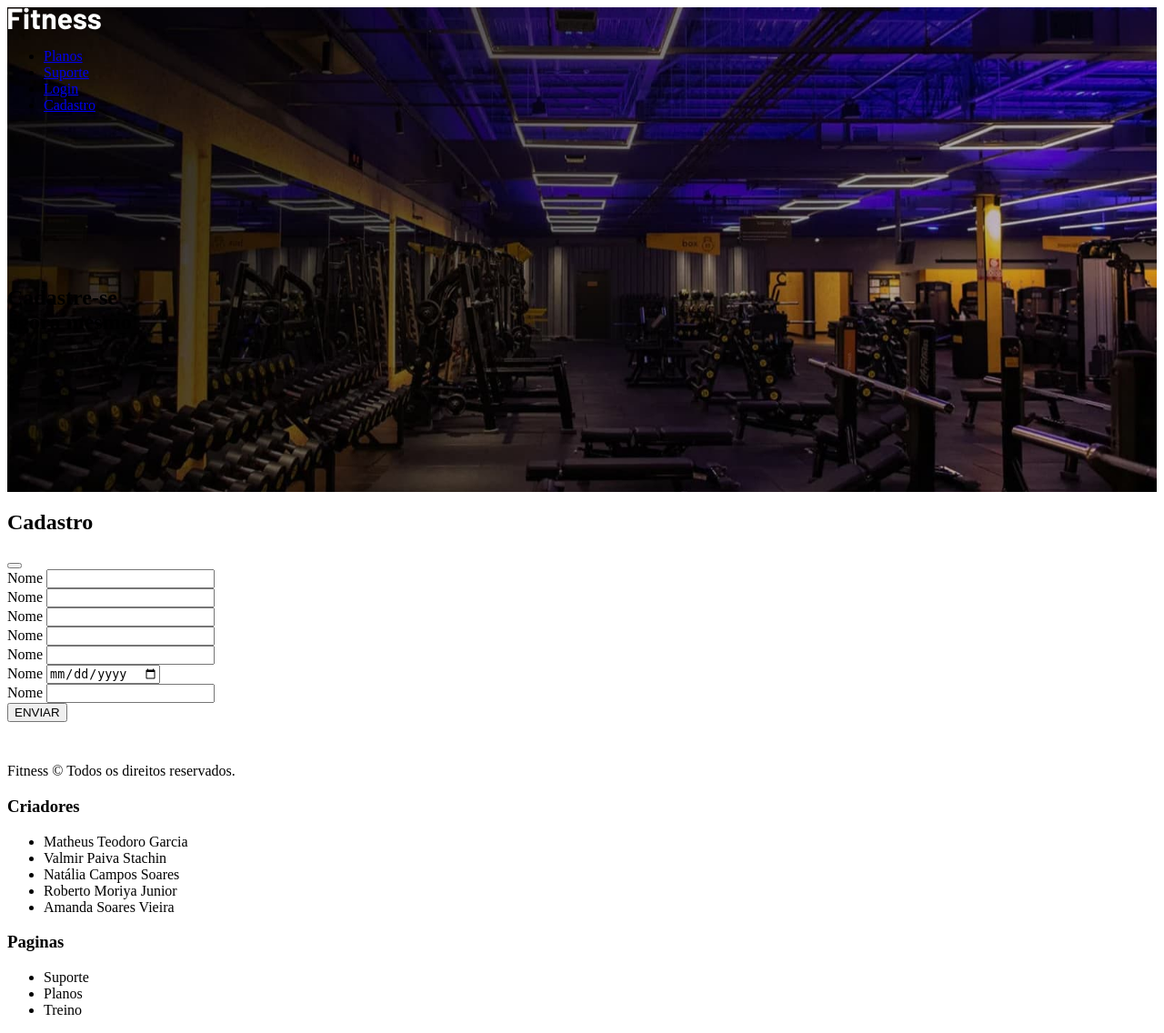
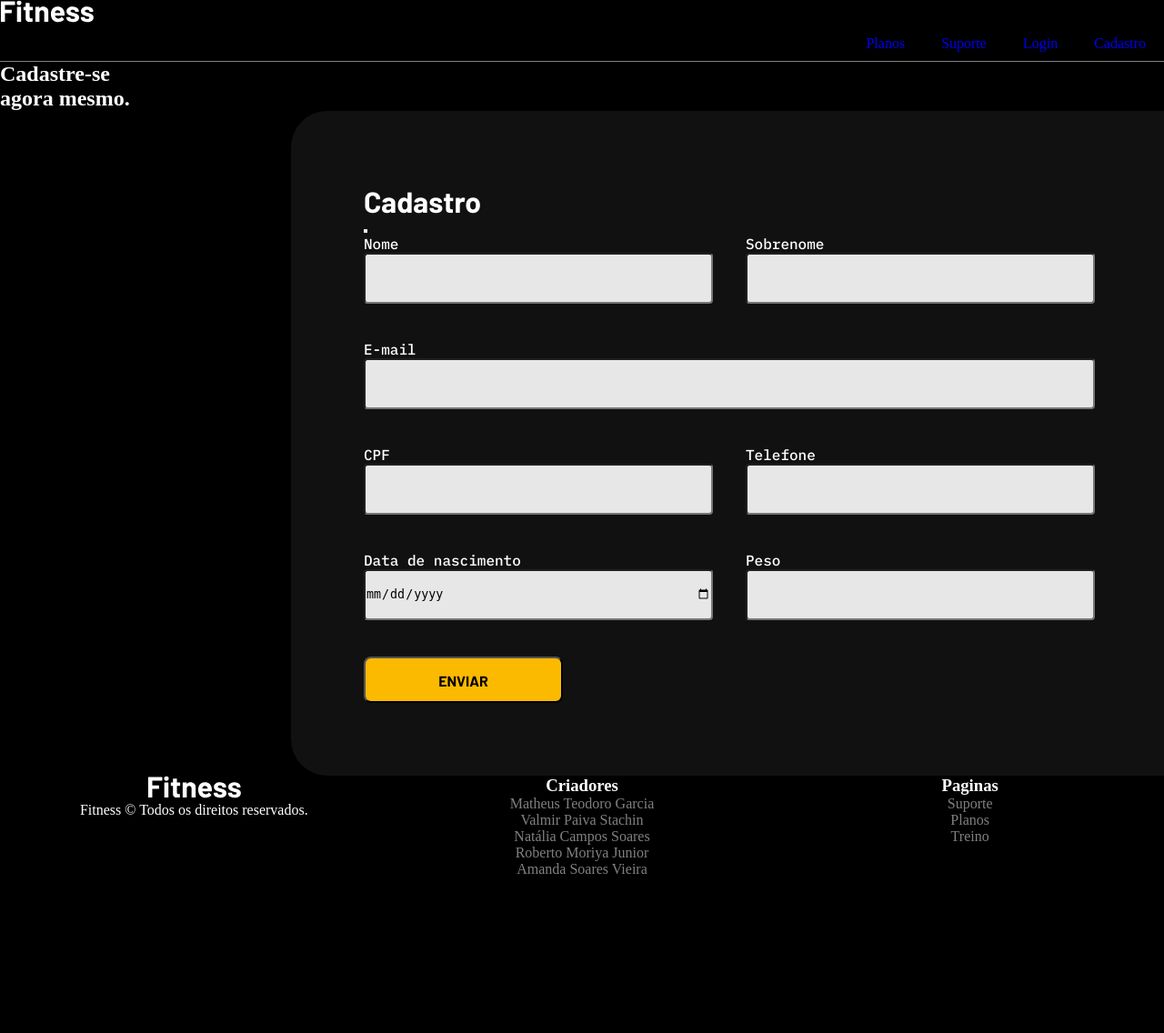
Before and after one commit to MatheusTG/Academia, a Python web app: template templates/cadastro.html in a window 1280 px wide. Shown: the whole page at 91% size. After the commit the page ends 961 px from the top, so only its background shows below. Run offline with Jinja, Linux system fonts and the light colour scheme; the template is opened without the code that fills it, so the values that code supplies are empty.

Commit message:
CSS cadastro (código da Natália)

```diff
--- a/templates/cadastro.html
+++ b/templates/cadastro.html
@@ -4,8 +4,8 @@
 <head>
    <meta charset="UTF-8">
    <meta name="viewport" content="width=device-width, initial-scale=1.0">
-   <title>Home - Fitness</title>
-   <link rel="stylesheet" href="./css/home.css">
+   <title>Cadastro - Fitness</title>
+   <link rel="stylesheet" href="./css/style.css">
    <link rel="icon" href="./favicon.svg" type="img/svg+xml">
 
    <link rel="preconnect" href="https://fonts.googleapis.com">
@@ -13,7 +13,7 @@
    <link href="https://fonts.googleapis.com/css2?family=Barlow:wght@500;700;900&family=IBM+Plex+Mono:wght@500;700&display=swap" rel="stylesheet">
 </head>
 
-<body>
+<body class="body-cadastro">
    <article class="main">
       <header class="header">
          <div><img src="./img/logo.svg" alt=""></div>
@@ -26,46 +26,50 @@
             </ul>
          </nav>
       </header>
+      <div class="meio"></div>
       <main id="">
-         <h1 class="titulo-principal titulo">Cadastre-se<br>agora mesmo</h1>
+         <h1 class="titulo-principal titulo">Cadastre-se<br>agora mesmo.</h1>
       </main>
    </article>
 
-    <section>
+   <section class="cadastro-container">
+      <div class="cadastro-content">
          <h2>Cadastro</h2>
          <button></button>
-      <form action="./">
+         <form action="./" class="form-cadastro">
+               <div class="form-container">
                   <div>
                      <label for="nome">Nome</label>
-          <input type="text" id="nome">
+                     <input type="text" >
                   </div>
-        <div>
-          <label for="sobrenome">Nome</label>
-          <input type="text" id="sobrenome">
+                  <div id="sobrenome">
+                     <label for="sobrenome">Sobrenome</label>
+                     <input type="text" >
                   </div>
-        <div>
-          <label for="email">Nome</label>
+                  <div id="email">
+                     <label for="email">E-mail</label>
                      <input type="email" id="email">
                   </div>
-        <div>
-          <label for="cpf">Nome</label>
-          <input type="text" id="cpf">
+                  <div id="cpf">
+                     <label for="cpf">CPF</label>
+                     <input type="text" >
                   </div>
-        <div>
-          <label for="telefone">Nome</label>
-          <input type="tel" id="telefone">
+                  <div id="telefone">
+                     <label for="telefone">Telefone</label>
+                     <input type="tel" >
                   </div>
-        <div>
-          <label for="data-nasc">Nome</label>
-          <input type="date" id="data-nasc">
+                  <div id="data-nasc">
+                     <label for="data-nasc">Data de nascimento</label>
+                     <input type="date" >
                   </div>
-        <div>
-          <label for="peso">Nome</label>
-          <input type="number" id="peso">
+                  <div id="peso">
+                     <label for="peso">Peso</label>
+                     <input type="number" >
                   </div>
-
-        <button>ENVIAR</button>
+               </div>
+               <button class="enviar">ENVIAR</button>
          </form>
+      </div>
    </section>
 
    <footer class="footer">
--- /dev/null
+++ b/templates/css/cadastro.css
@@ -0,0 +1,57 @@
+.body-cadastro{
+    background-color: var(--cor02);
+    color: var(--cor01);
+}
+
+.cadastro-container {
+    display: grid;
+    grid-template-columns: 1fr 3fr;
+}
+
+.cadastro-content{
+    grid-column: 2;
+    padding: 80px;
+    background-color: var(--cor06);
+    border-radius: 40px 0 0 40px;
+}
+
+.cadastro-container h2{
+    font-size: 2rem;
+    font-family: "Barlow";
+    align-self: flex-start;
+}
+
+.form-container{
+    display: grid;
+    grid-template-columns: 1fr 1fr;
+    font-family: "IBM Plex Mono";
+    gap: 40px;
+    margin-bottom: 40px;
+}
+
+.form-container label {
+    display: block;
+}
+
+.form-container input{
+    height:52px;
+    width: 100%;
+    background-color: var(--cor07);
+    border-radius: 4px
+}
+
+.form-container #email {
+    grid-column: span 2;
+}
+
+.enviar{
+    background-color: var(--cor03);
+    width: 219px;
+    height: 51px;
+    border-radius: 8px;
+    padding: 15px 48px 15px 48px;
+    gap: 10px;
+    font-family: "Barlow";
+    font-weight: bold;
+    font-size: medium;
+}
--- a/templates/css/global.css
+++ b/templates/css/global.css
@@ -8,11 +8,13 @@
 }
 
 :root {
-  --cor01:#FFFFFF;
-  --cor02:#000000;
-  --cor03:#FBBA00;
-  --cor04:#0B1DBA;
-  --cor05:#808080;
+  --cor01: #FFFFFF;
+  --cor02: #000000;
+  --cor03: #FBBA00;
+  --cor04: #0B1DBA;
+  --cor05: #808080;
+  --cor06: #111111;
+  --cor07: #E7E7E7;
 }
 
 ul{
--- a/templates/css/style.css
+++ b/templates/css/style.css
@@ -1,4 +1,3 @@
-<<<<<<< HEAD
 /* Geral */
 @import './global.css';
 @import './header.css';
@@ -12,11 +11,13 @@
 /* Planos */
 @import './planos/planos.css';
 
-=======
 /* Geral */
 @import './global.css';
 @import './header.css';
 @import './footer.css';
+
+/* Cadastro */
+@import './cadastro.css'
 
 /* home */
 /* @import './home/main.css';
@@ -25,4 +26,3 @@
 
 /* treinos */
 /* @import './treinos/treinos.css' */
->>>>>>> 5276c477e3c6431bc08d3f5a405711a770aad47f
--- a/templates/treinos.html
+++ b/templates/treinos.html
@@ -138,7 +138,7 @@
             </div>
             <button>SOLICITAR</button>
         </form>
-        <img src="./img/bodybuilder.svg" alt="">
+        <img src="./img/bodybuilder.jpg" alt="">
     </section>
 
    <footer class="footer">
```
Also changed, not shown: templates/img/bodybuilder.jpg (added), templates/img/bodybuilder.svg (deleted). Lines whose indentation alone changed are shown as unchanged.
